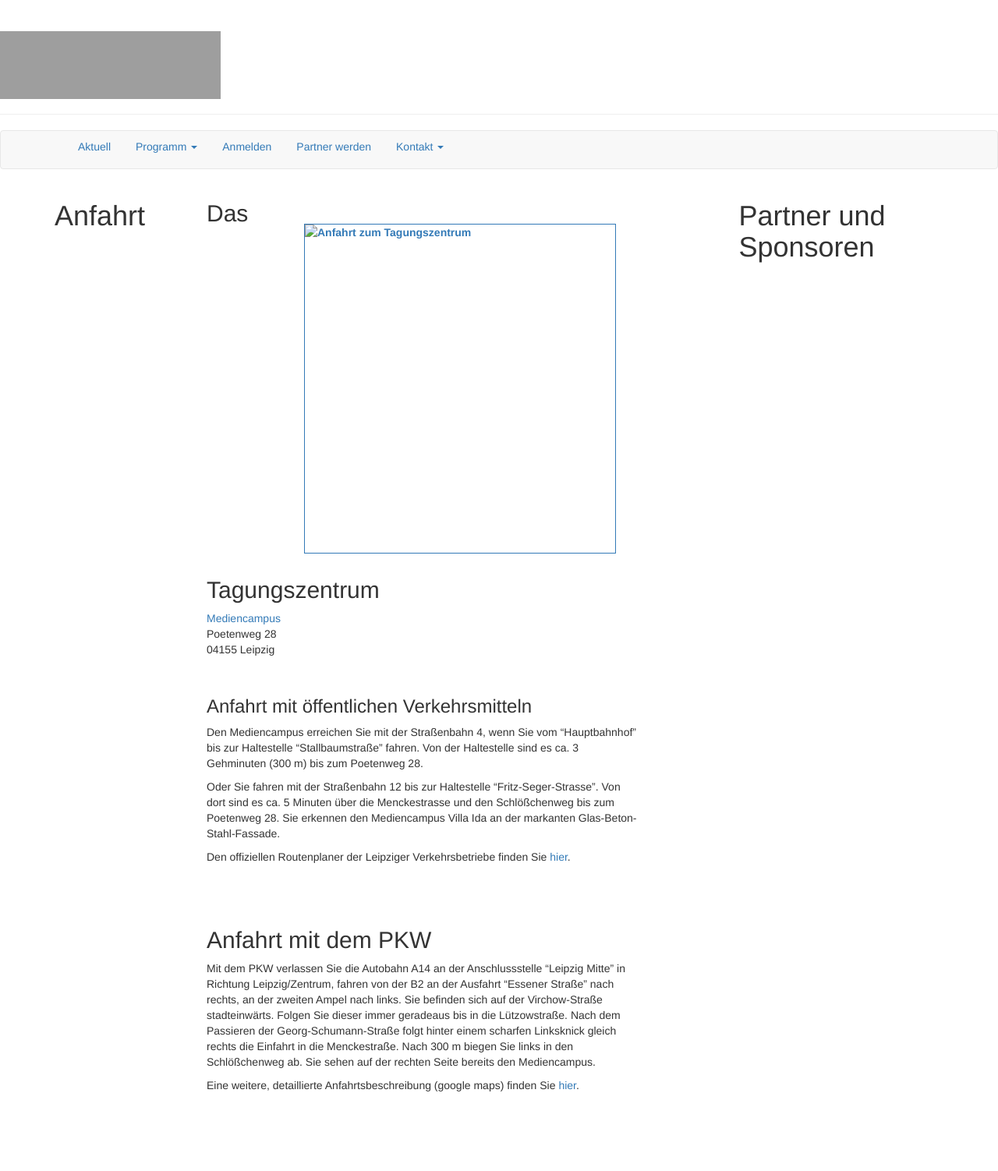
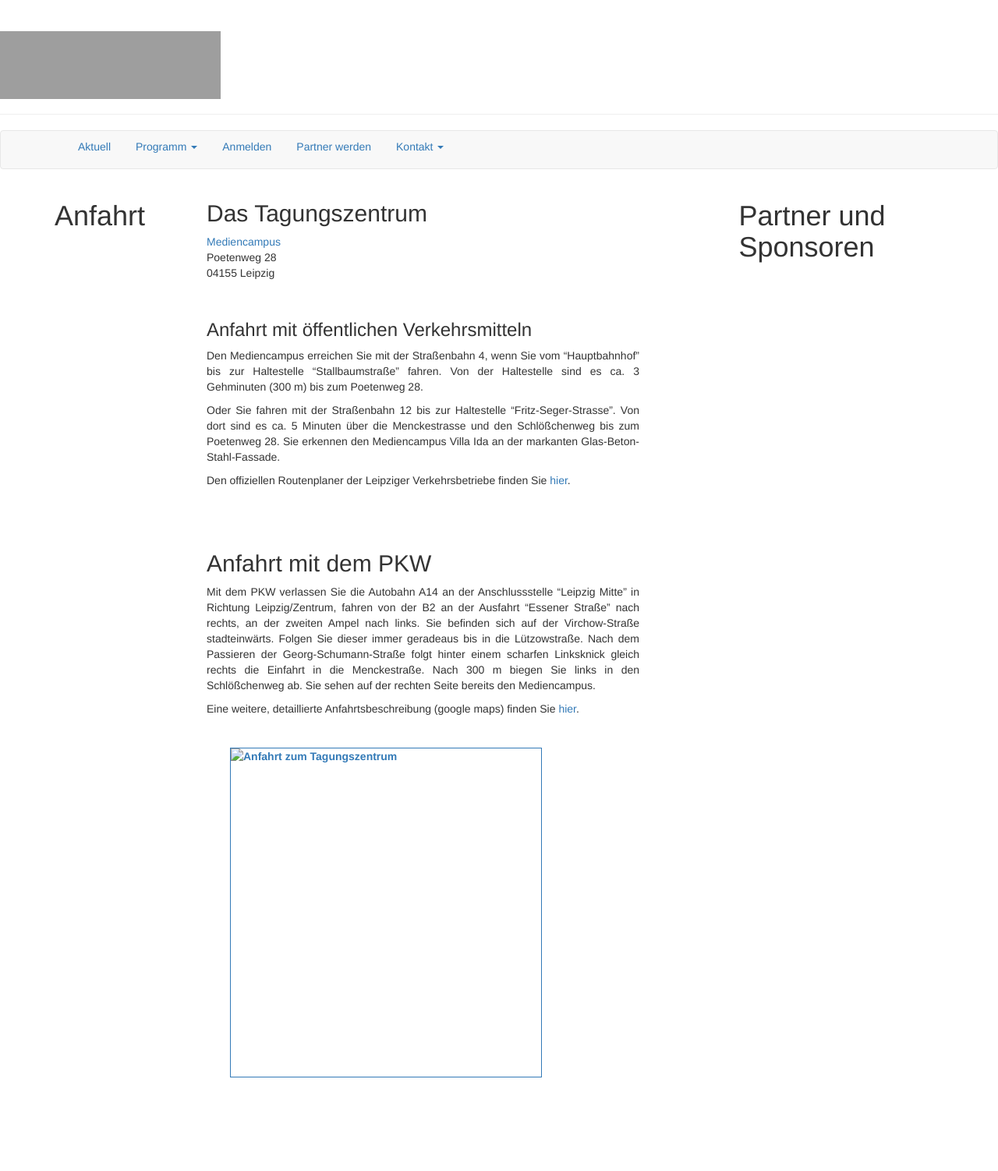
Before and after one commit to susedev/test, a Jekyll site: the page built from anfahrt.html, in a window 1280 px wide. Shown: the whole page at 78% size. Built offline with Jekyll 4.4.1, drawn with Linux system fonts in a browser that asks for light colours; nearby versions of some CDN libraries; after the commit the page ends 1412 px from its top, so only the background shows below that; grey boxes are pictures that could not be loaded.

Commit message:
Edit from JekyllCMS

```diff
--- a/anfahrt.html
+++ b/anfahrt.html
@@ -1,8 +1,6 @@
 ---
 title: Anfahrt
 ---
-<p class="csc-header csc-header-n1"><strong><a href="{{ site.base_url }}/media/karte-web.png" target="_blank"><img alt="Anfahrt zum Tagungszentrum" src="{{ site.base_url }}/media/karte-web.png" style="width: 400px; height: 423px; float: right; border-width: 1px; border-style: solid; margin: 30px;" /></a></strong></p>
-
 <h2 class="csc-header csc-header-n1">Das Tagungszentrum</h2>
 
 <p class="csc-header csc-header-n1"><a href="http://www.mediencampus-villa-ida.de/mediencampus/#">Mediencampus</a><br />
@@ -13,11 +11,11 @@ Poetenweg 28<br />
 
 <h3 class="csc-header csc-header-n1">Anfahrt mit &ouml;ffentlichen Verkehrsmitteln</h3>
 
-<p>Den Mediencampus erreichen Sie mit der Stra&szlig;enbahn 4, wenn Sie vom &ldquo;Hauptbahnhof&rdquo; bis zur Haltestelle &ldquo;Stallbaumstra&szlig;e&rdquo; fahren. Von der Haltestelle sind es ca. 3 Gehminuten (300 m) bis zum Poetenweg 28.</p>
+<p style="text-align: justify;">Den Mediencampus erreichen Sie mit der Stra&szlig;enbahn 4, wenn Sie vom &ldquo;Hauptbahnhof&rdquo; bis zur Haltestelle &ldquo;Stallbaumstra&szlig;e&rdquo; fahren. Von der Haltestelle sind es ca. 3 Gehminuten (300 m) bis zum Poetenweg 28.</p>
 
-<p>Oder Sie fahren mit der Stra&szlig;enbahn 12 bis zur Haltestelle &ldquo;Fritz-Seger-Strasse&rdquo;. Von dort sind es ca. 5 Minuten &uuml;ber die Menckestrasse und den Schl&ouml;&szlig;chenweg bis zum Poetenweg 28. Sie erkennen den Mediencampus Villa Ida an der markanten Glas-Beton-Stahl-Fassade.</p>
+<p style="text-align: justify;">Oder Sie fahren mit der Stra&szlig;enbahn 12 bis zur Haltestelle &ldquo;Fritz-Seger-Strasse&rdquo;. Von dort sind es ca. 5 Minuten &uuml;ber die Menckestrasse und den Schl&ouml;&szlig;chenweg bis zum Poetenweg 28. Sie erkennen den Mediencampus Villa Ida an der markanten Glas-Beton-Stahl-Fassade.</p>
 
-<p>Den offiziellen Routenplaner der Leipziger Verkehrsbetriebe finden Sie <a class="external-link-new-window" href="http://www.lvb.de/" target="_blank" title="Opens external link in new window">hier</a>.</p>
+<p style="text-align: justify;">Den offiziellen Routenplaner der Leipziger Verkehrsbetriebe finden Sie <a class="external-link-new-window" href="http://www.lvb.de/" target="_blank" title="Opens external link in new window">hier</a>.</p>
 
 <p class="bodytext">&nbsp;</p>
 
@@ -25,12 +23,12 @@ Poetenweg 28<br />
 
 <h2 class="bodytext">Anfahrt mit dem PKW</h2>
 
-<p>Mit dem PKW verlassen Sie die Autobahn A14 an der Anschlussstelle &ldquo;Leipzig Mitte&rdquo; in Richtung Leipzig/Zentrum, fahren von der B2 an der Ausfahrt &ldquo;Essener Stra&szlig;e&rdquo; nach rechts, an der zweiten Ampel nach links. Sie befinden sich auf der Virchow-Stra&szlig;e stadteinw&auml;rts. Folgen Sie dieser immer geradeaus bis in die L&uuml;tzowstra&szlig;e. Nach dem Passieren der Georg-Schumann-Stra&szlig;e folgt hinter einem scharfen Linksknick gleich rechts die Einfahrt in die Menckestra&szlig;e. Nach 300 m biegen Sie links in den Schl&ouml;&szlig;chenweg ab. Sie sehen auf der rechten Seite bereits den Mediencampus.</p>
+<p style="text-align: justify;">Mit dem PKW verlassen Sie die Autobahn A14 an der Anschlussstelle &ldquo;Leipzig Mitte&rdquo; in Richtung Leipzig/Zentrum, fahren von der B2 an der Ausfahrt &ldquo;Essener Stra&szlig;e&rdquo; nach rechts, an der zweiten Ampel nach links. Sie befinden sich auf der Virchow-Stra&szlig;e stadteinw&auml;rts. Folgen Sie dieser immer geradeaus bis in die L&uuml;tzowstra&szlig;e. Nach dem Passieren der Georg-Schumann-Stra&szlig;e folgt hinter einem scharfen Linksknick gleich rechts die Einfahrt in die Menckestra&szlig;e. Nach 300 m biegen Sie links in den Schl&ouml;&szlig;chenweg ab. Sie sehen auf der rechten Seite bereits den Mediencampus.</p>
 
-<p>Eine weitere, detaillierte Anfahrtsbeschreibung (google maps) finden Sie <a class="external-link-new-window" href="http://www.google.de/maps?f=d&amp;hl=de&amp;geocode=&amp;daddr=Poetenweg,+Gohlis+04155+Leipzig,+Leipzig,+Sachsen,+Deutschland&amp;mrcr=0&amp;mrsp=0&amp;sz=12&amp;mra=dme&amp;sll=51.366345,12.381095&amp;sspn=0.151545,0.31929&amp;ie=UTF8&amp;z=12&amp;om=1" target="_blank" title="Opens external link in new window">hier</a>.</p>
+<p style="text-align: justify;">Eine weitere, detaillierte Anfahrtsbeschreibung (google maps) finden Sie <a class="external-link-new-window" href="http://www.google.de/maps?f=d&amp;hl=de&amp;geocode=&amp;daddr=Poetenweg,+Gohlis+04155+Leipzig,+Leipzig,+Sachsen,+Deutschland&amp;mrcr=0&amp;mrsp=0&amp;sz=12&amp;mra=dme&amp;sll=51.366345,12.381095&amp;sspn=0.151545,0.31929&amp;ie=UTF8&amp;z=12&amp;om=1" target="_blank" title="Opens external link in new window">hier</a>.</p>
+
+<p><strong><a href="{{ site.base_url }}/media/karte-web.png" target="_blank"><img alt="Anfahrt zum Tagungszentrum" src="{{ site.base_url }}/media/karte-web.png" style="width: 400px; height: 423px; float: left; border-width: 1px; border-style: solid; margin: 30px;" /></a></strong></p>
 
 <p>&nbsp;</p>
 
 <p>&nbsp;</p>
-
-<p>&nbsp;</p>
```
